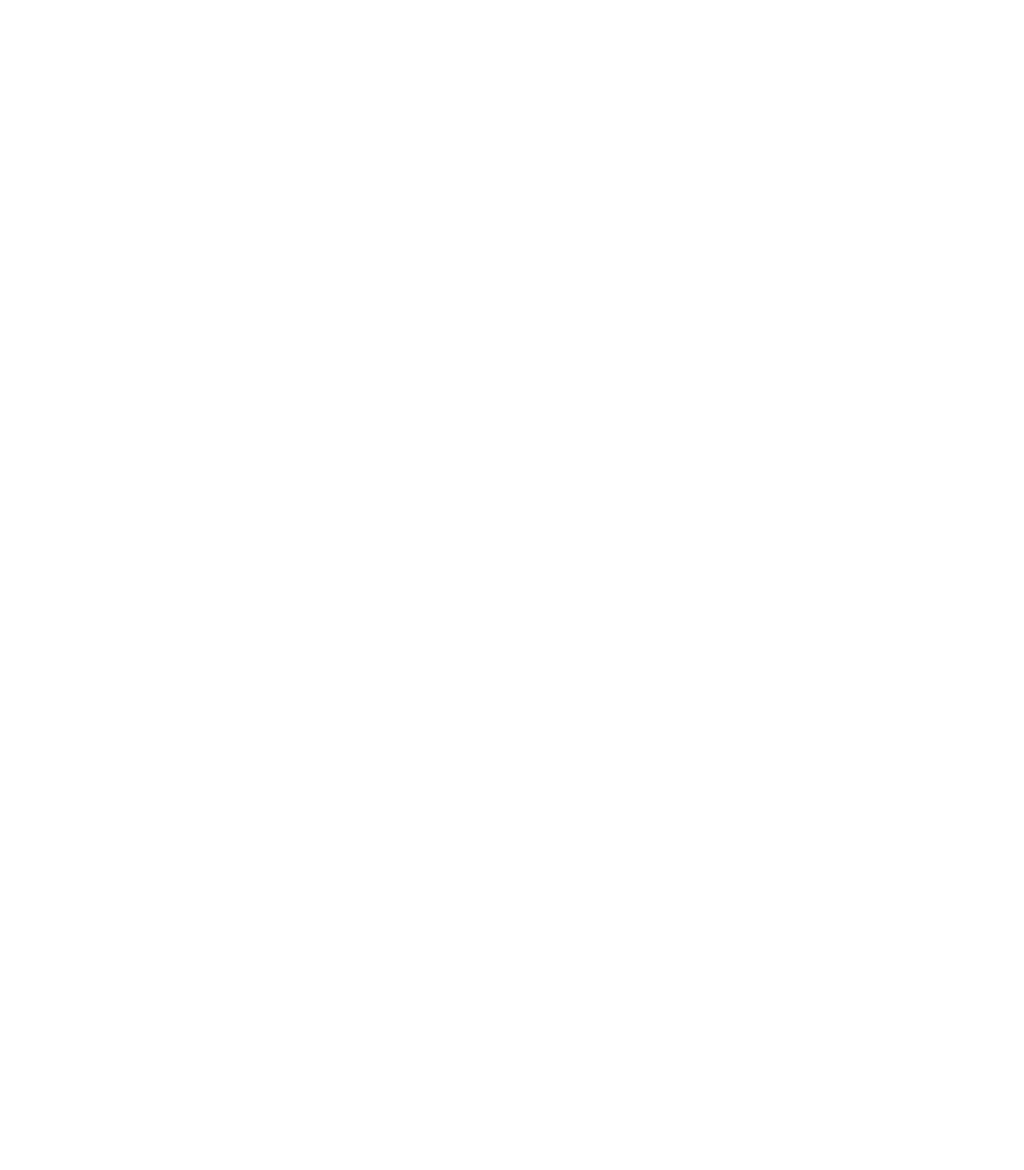
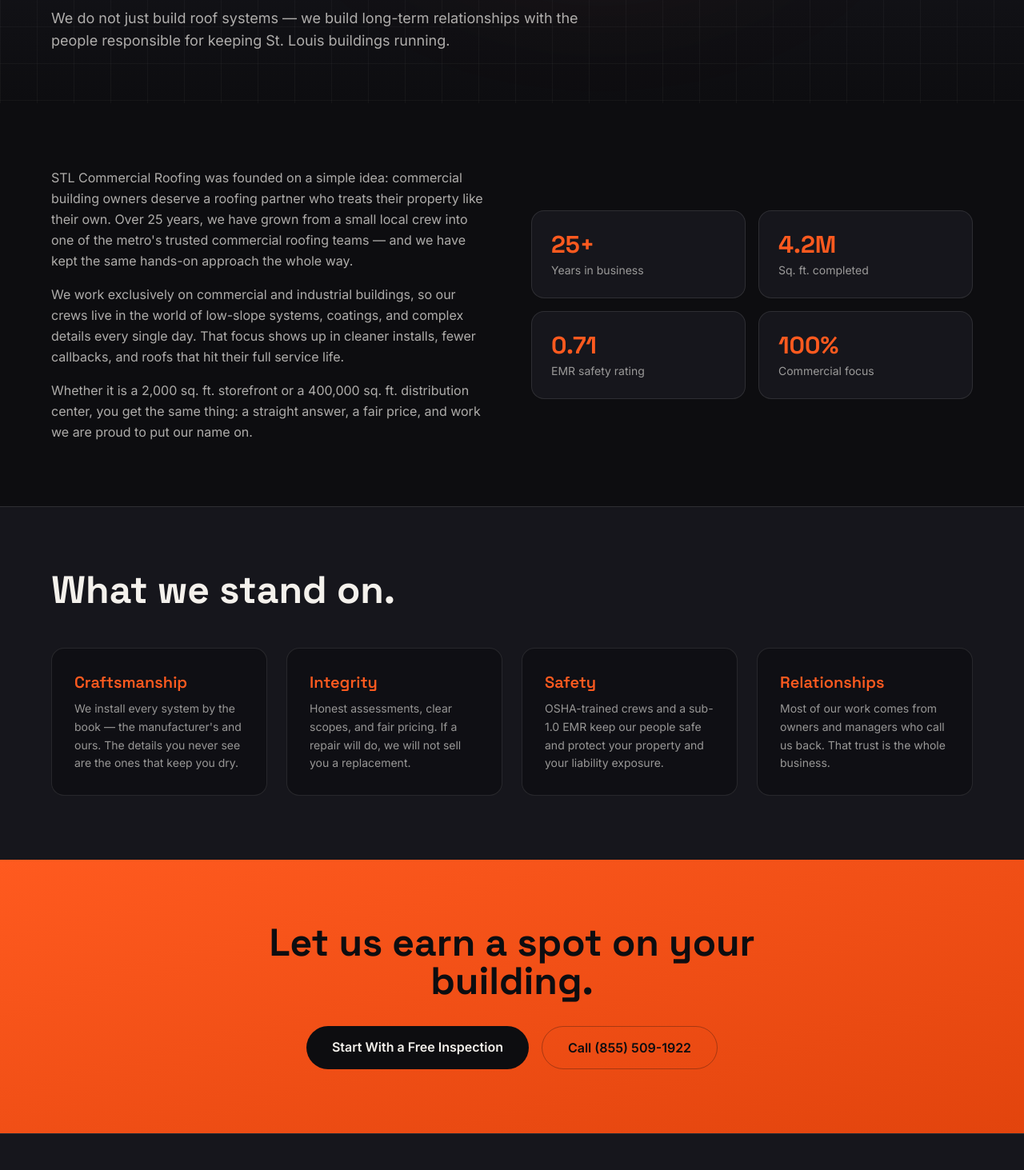
Before and after one commit to OmniWFM/stlcommercialroofing, a Next.js app: page /about in a window 1280 px wide. Before the commit this address had no page. Shown: the part 427-1890 px from the top of the page at 80% size. Before the commit the page ends 800 px from the top, so only its background shows below. Built offline with nearby package versions, Linux system fonts and the light colour scheme.

Commit message:
Add about page

```diff
--- /dev/null
+++ b/src/app/about/page.tsx
@@ -0,0 +1,114 @@
+import Link from "next/link";
+import type { Metadata } from "next";
+import Nav from "@/components/Nav";
+import Footer from "@/components/Footer";
+import Reveal from "@/components/Reveal";
+
+export const metadata: Metadata = {
+  title: "About Us",
+  description:
+    "STL Commercial Roofing is a St. Louis commercial roofing contractor built on craftsmanship, safety, and long-term relationships with the building owners and property managers we serve.",
+};
+
+const values = [
+  { title: "Craftsmanship", desc: "We install every system by the book — the manufacturer's and ours. The details you never see are the ones that keep you dry." },
+  { title: "Integrity", desc: "Honest assessments, clear scopes, and fair pricing. If a repair will do, we will not sell you a replacement." },
+  { title: "Safety", desc: "OSHA-trained crews and a sub-1.0 EMR keep our people safe and protect your property and your liability exposure." },
+  { title: "Relationships", desc: "Most of our work comes from owners and managers who call us back. That trust is the whole business." },
+];
+
+export default function AboutPage() {
+  return (
+    <>
+      <Nav />
+      <main>
+        <section className="relative overflow-hidden grid-texture">
+          <div className="absolute inset-0 -z-10 bg-gradient-to-b from-ink via-charcoal to-ink" />
+          <div className="absolute -top-32 right-1/4 -z-10 h-[420px] w-[420px] rounded-full bg-ember/20 blur-[130px]" />
+          <div className="mx-auto max-w-wrap px-6 pb-16 pt-40 md:pt-48">
+            <Reveal>
+              <span className="text-sm font-semibold uppercase tracking-wider text-ember">About</span>
+              <h1 className="mt-4 max-w-3xl font-display text-5xl font-bold leading-[1.05] tracking-tight md:text-6xl">
+                Built on trust, craftsmanship, and a handshake that holds.
+              </h1>
+              <p className="mt-6 max-w-2xl text-lg text-bone/70">
+                We do not just build roof systems — we build long-term relationships with the people responsible for keeping St. Louis buildings running.
+              </p>
+            </Reveal>
+          </div>
+        </section>
+
+        <section className="mx-auto max-w-wrap px-6 py-20">
+          <div className="grid gap-12 md:grid-cols-2 md:items-center">
+            <Reveal>
+              <div className="space-y-4 leading-relaxed text-bone/70">
+                <p>
+                  STL Commercial Roofing was founded on a simple idea: commercial building owners deserve a roofing partner who treats their property like their own. Over 25 years, we have grown from a small local crew into one of the metro's trusted commercial roofing teams — and we have kept the same hands-on approach the whole way.
+                </p>
+                <p>
+                  We work exclusively on commercial and industrial buildings, so our crews live in the world of low-slope systems, coatings, and complex details every single day. That focus shows up in cleaner installs, fewer callbacks, and roofs that hit their full service life.
+                </p>
+                <p>
+                  Whether it is a 2,000 sq. ft. storefront or a 400,000 sq. ft. distribution center, you get the same thing: a straight answer, a fair price, and work we are proud to put our name on.
+                </p>
+              </div>
+            </Reveal>
+            <Reveal delay={120}>
+              <div className="grid grid-cols-2 gap-4">
+                {[
+                  { v: "25+", l: "Years in business" },
+                  { v: "4.2M", l: "Sq. ft. completed" },
+                  { v: "0.71", l: "EMR safety rating" },
+                  { v: "100%", l: "Commercial focus" },
+                ].map((s) => (
+                  <div key={s.l} className="rounded-2xl border border-white/10 bg-charcoal p-6">
+                    <div className="font-display text-3xl font-bold text-ember">{s.v}</div>
+                    <div className="mt-1 text-sm text-bone/60">{s.l}</div>
+                  </div>
+                ))}
+              </div>
+            </Reveal>
+          </div>
+        </section>
+
+        <section className="border-t border-white/10 bg-charcoal">
+          <div className="mx-auto max-w-wrap px-6 py-20">
+            <Reveal>
+              <h2 className="font-display text-4xl font-bold md:text-5xl">What we stand on.</h2>
+            </Reveal>
+            <div className="mt-12 grid gap-6 md:grid-cols-2 lg:grid-cols-4">
+              {values.map((v, i) => (
+                <Reveal key={v.title} delay={(i % 4) * 90}>
+                  <div className="h-full rounded-2xl border border-white/10 bg-ink/60 p-7">
+                    <h3 className="font-display text-xl font-semibold text-ember">{v.title}</h3>
+                    <p className="mt-2 text-sm leading-relaxed text-bone/60">{v.desc}</p>
+                  </div>
+                </Reveal>
+              ))}
+            </div>
+          </div>
+        </section>
+
+        <section className="relative overflow-hidden">
+          <div className="absolute inset-0 -z-10 bg-gradient-to-br from-ember to-emberdark" />
+          <div className="mx-auto max-w-wrap px-6 py-20 text-center">
+            <Reveal>
+              <h2 className="mx-auto max-w-2xl font-display text-4xl font-bold text-ink md:text-5xl">
+                Let us earn a spot on your building.
+              </h2>
+              <div className="mt-8 flex flex-wrap justify-center gap-4">
+                <Link href="/contact" className="rounded-full bg-ink px-8 py-3.5 font-semibold text-bone transition hover:bg-ink/80">
+                  Start With a Free Inspection
+                </Link>
+                <a href="tel:+18555091922" className="rounded-full border border-ink/30 px-8 py-3.5 font-semibold text-ink transition hover:bg-ink/10">
+                  Call (855) 509-1922
+                </a>
+              </div>
+            </Reveal>
+          </div>
+        </section>
+      </main>
+      <Footer />
+    </>
+  );
+}
```
